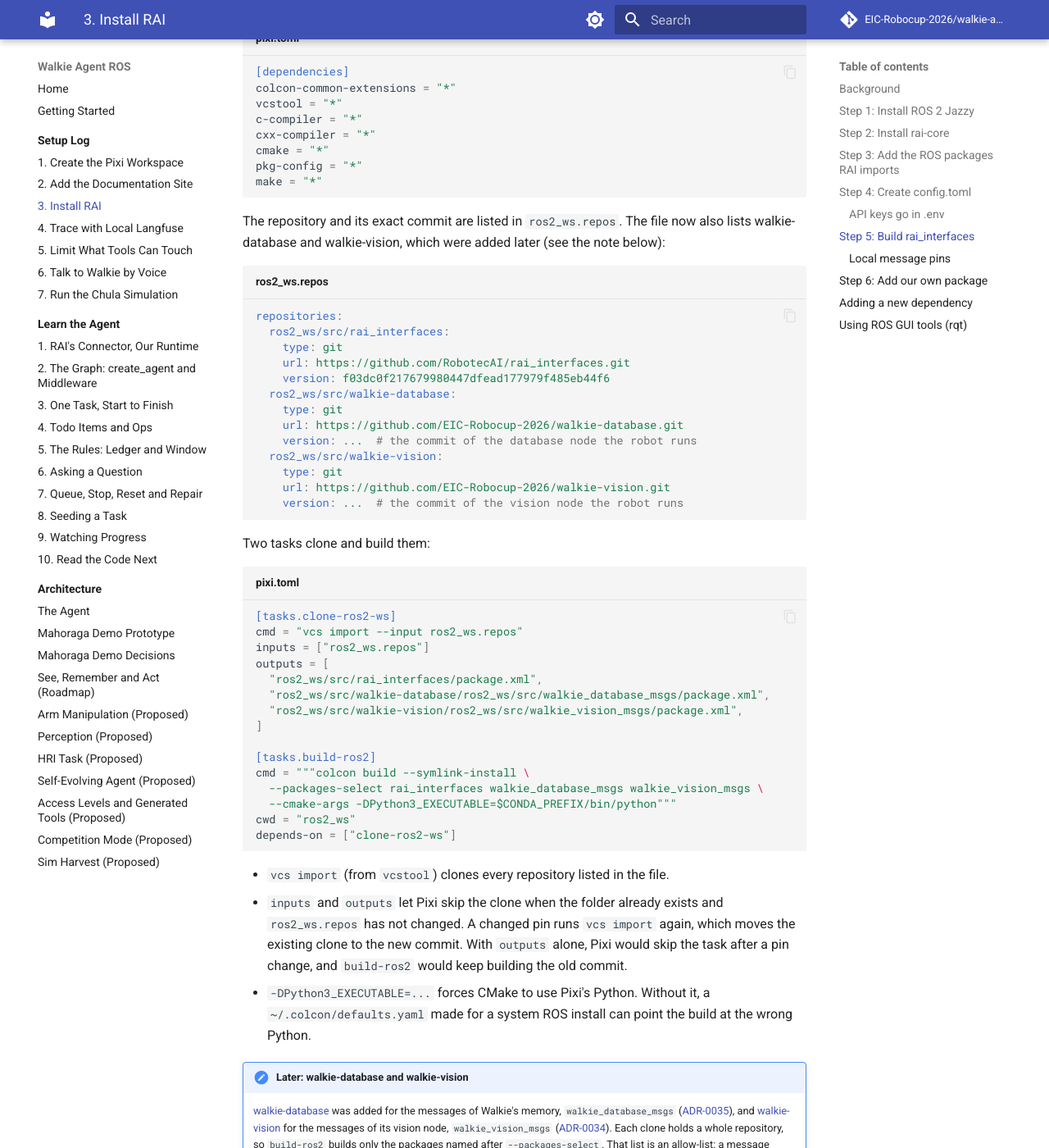
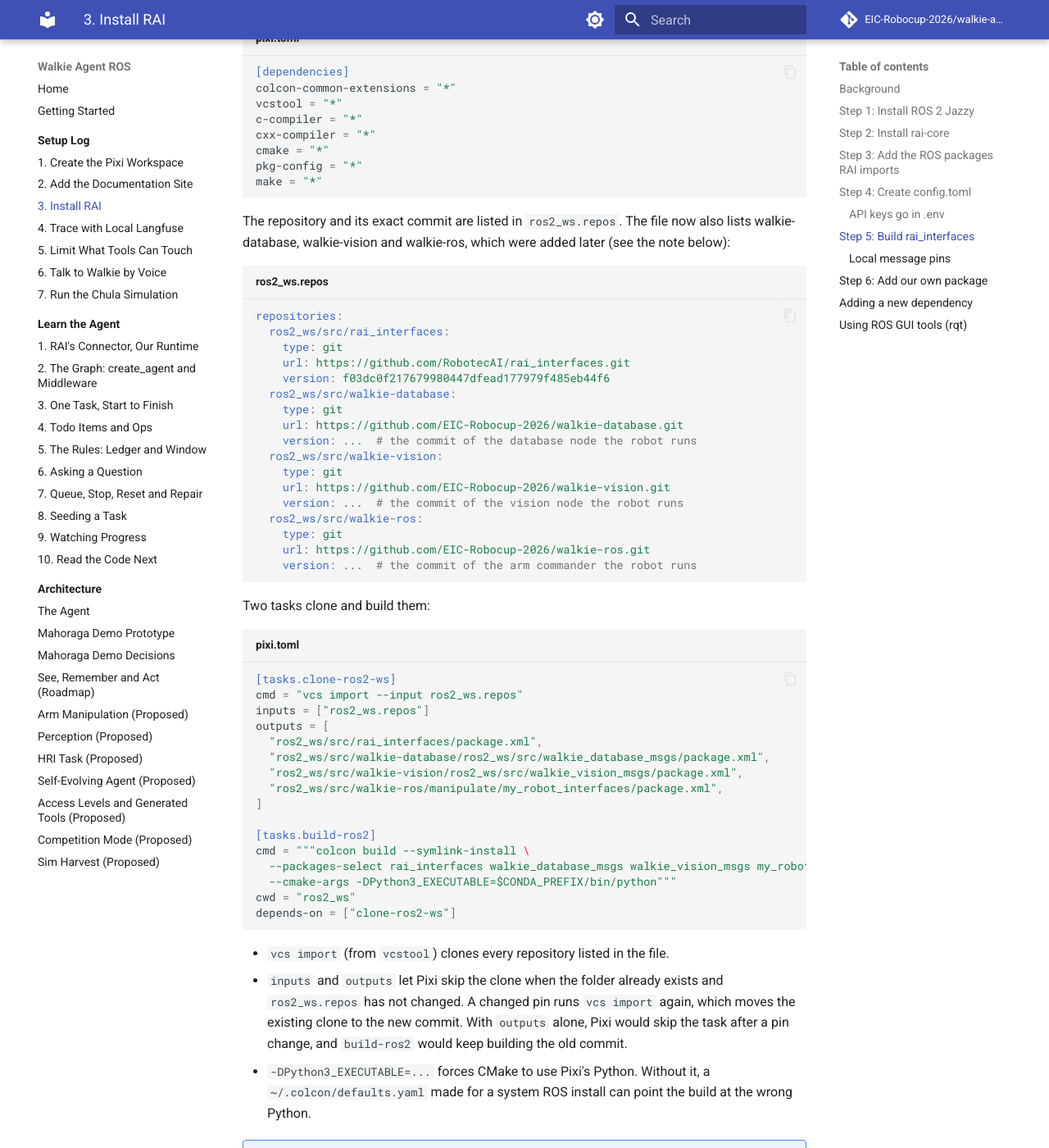
Before and after one commit to EIC-Robocup-2026/walkie-agent-ros, an MkDocs documentation site: the page built from docs/setup/03-ros-and-rai.md, in a window 1280 px wide and 1400 px high, scrolled down 4277 px. Shown: the whole window at 82% size. Built offline with MkDocs 1.6.1 and Material for MkDocs 9.7.7, drawn with Linux system fonts in a browser that asks for light colours; comment, search, counter and statistics services are not loaded; some of the changed text lies outside the part shown.

Commit message:
feat: pin walkie-ros for the arm commander's interfaces, and record the stance on decisions 12 and 14
ros2_ws.repos pins walkie-ros 6b26daa, and build-ros2 builds
my_robot_interfaces with the other message packages (ADR-0018). The package
and the MoveIt config the robot model snapshot reads are the same there as on
walkie-ros origin/main 813be41 and on the simulation's adb9725. A contract test
fails when a pin move renames or retypes a field the commander's client reads.

The decision log records that the prototype takes no side on decision 12 (the
arm path) or decision 14 (where gaze runs): it uses presets and grippers on the
commander's existing actions and discrete Nav2 turns, and S11 waits for
decision 14. Decisions G5-1, G6-1 and G6-2.

````diff
--- a/docs/setup/03-ros-and-rai.md
+++ b/docs/setup/03-ros-and-rai.md
@@ -291,8 +291,8 @@ make = "*"
 ```
 
 The repository and its exact commit are listed in `ros2_ws.repos`. The file
-now also lists walkie-database and walkie-vision, which were added later
-(see the note below):
+now also lists walkie-database, walkie-vision and walkie-ros, which were added
+later (see the note below):
 
 ```yaml title="ros2_ws.repos"
 repositories:
@@ -308,6 +308,10 @@ repositories:
     type: git
     url: https://github.com/EIC-Robocup-2026/walkie-vision.git
     version: ...  # the commit of the vision node the robot runs
+  ros2_ws/src/walkie-ros:
+    type: git
+    url: https://github.com/EIC-Robocup-2026/walkie-ros.git
+    version: ...  # the commit of the arm commander the robot runs
 ```
 
 Two tasks clone and build them:
@@ -320,11 +324,12 @@ outputs = [
   "ros2_ws/src/rai_interfaces/package.xml",
   "ros2_ws/src/walkie-database/ros2_ws/src/walkie_database_msgs/package.xml",
   "ros2_ws/src/walkie-vision/ros2_ws/src/walkie_vision_msgs/package.xml",
+  "ros2_ws/src/walkie-ros/manipulate/my_robot_interfaces/package.xml",
 ]
 
 [tasks.build-ros2]
 cmd = """colcon build --symlink-install \
-  --packages-select rai_interfaces walkie_database_msgs walkie_vision_msgs \
+  --packages-select rai_interfaces walkie_database_msgs walkie_vision_msgs my_robot_interfaces \
   --cmake-args -DPython3_EXECUTABLE=$CONDA_PREFIX/bin/python"""
 cwd = "ros2_ws"
 depends-on = ["clone-ros2-ws"]
@@ -340,13 +345,17 @@ depends-on = ["clone-ros2-ws"]
   a `~/.colcon/defaults.yaml` made for a system ROS install can point the
   build at the wrong Python.
 
-!!! note "Later: walkie-database and walkie-vision"
+!!! note "Later: walkie-database, walkie-vision and walkie-ros"
     [walkie-database](https://github.com/EIC-Robocup-2026/walkie-database)
     was added for the messages of Walkie's memory, `walkie_database_msgs`
     ([ADR-0035](../architecture/decisions/0035-memory-through-walkie-database.md)),
     and [walkie-vision](https://github.com/EIC-Robocup-2026/walkie-vision)
     for the messages of its vision node, `walkie_vision_msgs`
     ([ADR-0034](../architecture/decisions/0034-vision-models-in-walkie-vision.md)).
+    On `feat/mahoraga-demo`,
+    [walkie-ros](https://github.com/EIC-Robocup-2026/walkie-ros) was added
+    for the actions and services of its arm commander, `my_robot_interfaces`
+    ([ADR-0018](../architecture/decisions/0018-pin-robot-interfaces.md)).
     Each clone holds a whole repository, so `build-ros2` builds only the
     packages named after `--packages-select`. That list is an allow-list: a
     message package from `ros2_ws.repos` that is missing from it is not
@@ -381,6 +390,9 @@ pixi run --locked build-ros2
 
 - `/var/tmp/wv-prep` and `/var/tmp/wd-prep` are the checkouts holding the
   two `feat/scene-graph-prep` branches. Use the paths of your own clones.
+- The walkie-ros pin, `6b26daa`, is on GitHub, so `vcs import` clones it with
+  no extra step. The clone is about 250 MB, without walkie-ros's submodules,
+  which `my_robot_interfaces` does not need.
 - `vcs import`, run by `clone-ros2-ws`, fetches each existing clone from
   GitHub and then checks out the pinned commit. The commit is already in the
   clone, so the checkout succeeds although GitHub does not have it.
````
Also changed, not shown: docs/architecture/mahoraga-demo-decisions.md (+7 -0 lines), docs/architecture/see-remember-act.md (+8 -2 lines), pixi.toml (+7 -6 lines), 2 other files.
